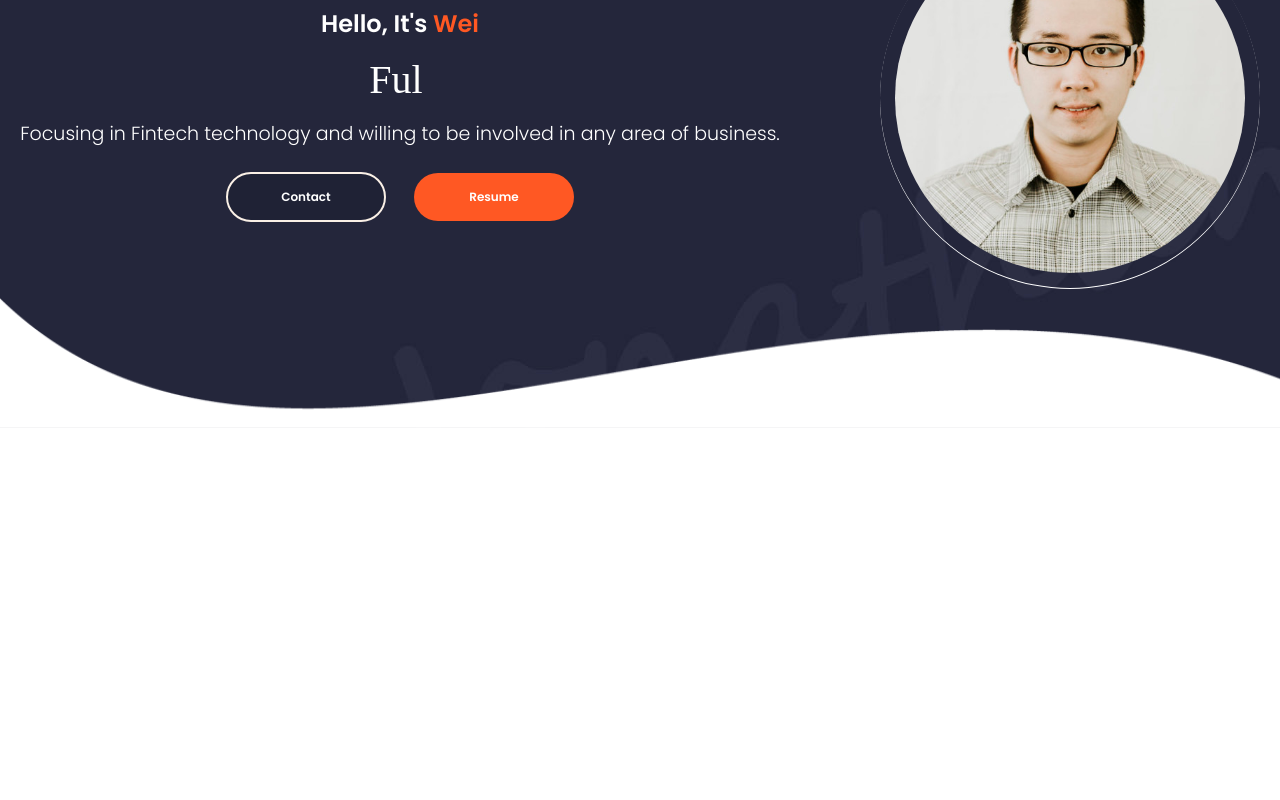
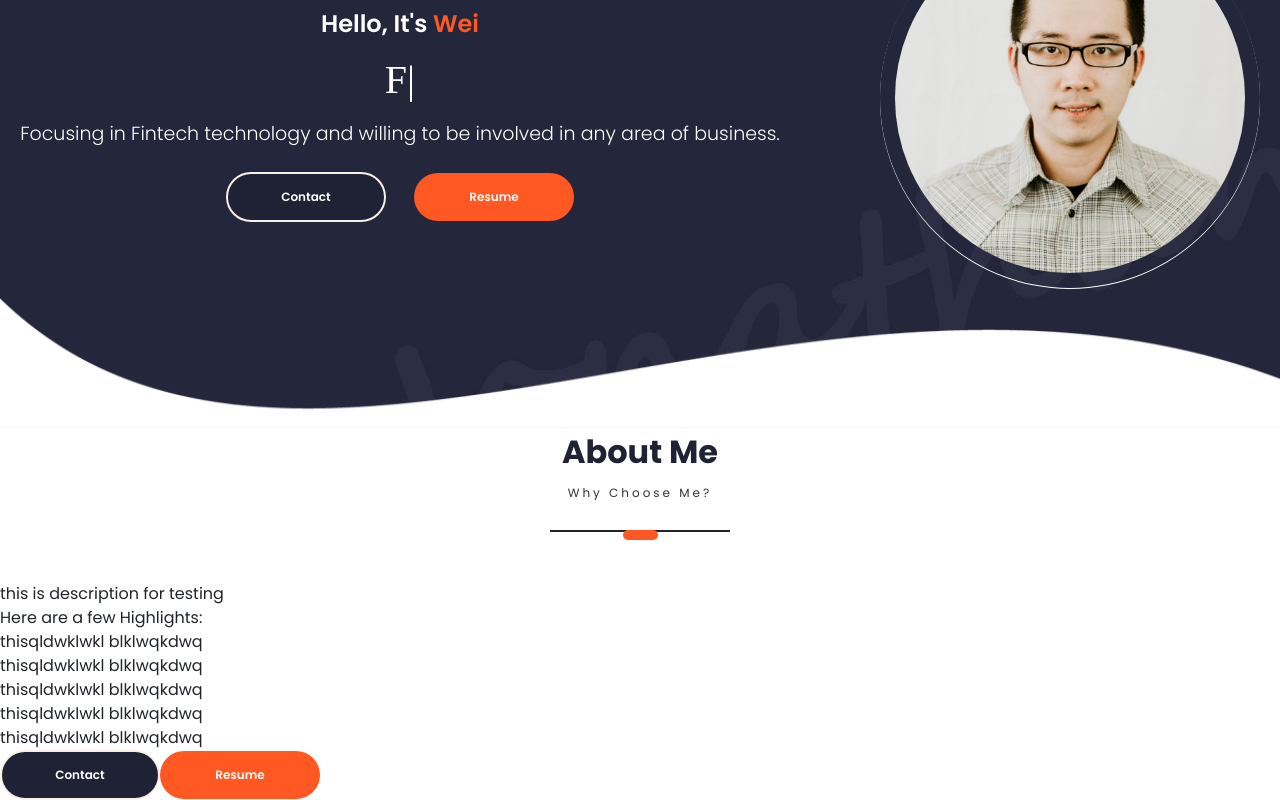
Before and after one commit to itswcl/WCL_Portfolio, a React (Create React App) app in the folder client/: page / in a window 1280 px wide. Shown: the part 242-1042 px from the top of the page. Before the commit the page ends 800 px from the top, so only its background shows below. Built offline with nearby package versions, Linux system fonts and the light colour scheme; a web font is replaced by a local one.

Commit message:
update about me component

```diff
--- /dev/null
+++ b/client/src/Components/AboutMe/AboutMe.js
@@ -0,0 +1,69 @@
+import React, { useEffect } from 'react'
+import ScreenHeading from '../../utilities/ScreenHeading/ScreenHeading'
+import ScrollService from '../../utilities/ScrollService'
+import Animation from '../../utilities/Animation'
+import { Link } from 'react-router-dom'
+
+const AboutMe = ({ id }) => {
+    let fadeInScreenHandler = (screen) => {
+        if (screen.fadeScreen !== id) return;
+        Animation.animations.fadeInScreen(id)
+    }
+
+    const fadeInSubscription = ScrollService.currentScreenFadeIn.subscribe(fadeInScreenHandler)
+    const SCREEN_CONSTANTS = {
+        description: "this is description for testing",
+        highlights: {
+            bullets: [
+                "thisqldwklwkl blklwqkdwq",
+                "thisqldwklwkl blklwqkdwq",
+                "thisqldwklwkl blklwqkdwq",
+                "thisqldwklwkl blklwqkdwq",
+                "thisqldwklwkl blklwqkdwq",
+            ],
+            heading: "Here are a few Highlights:"
+        }
+    }
+
+    const renderHighlight = () => {
+        return (
+            SCREEN_CONSTANTS.highlights.bullets.map((value, idx) => (
+                <div className='highlight' key={idx}>
+                    <div className='highlight-blob'></div>
+                    <span>{value}</span>
+                </div>
+            ))
+        )
+    }
+
+    return (
+        <div className='about-me-container screen-container' id={id || ""}>
+            <div className='about-me-parent'>
+                <ScreenHeading title={'About Me'} subHeading={'Why Choose Me?'} />
+                <div className='about-me-card'>
+                    {/* <div className='about-me-profile'></div> */}
+                    <div className='about-me-details'>
+                        <span className='about-me-description'>{SCREEN_CONSTANTS.description}</span>
+                        <div className='about-me-highlights'>
+                            <div className='highlight-heading'>
+                                <span>{SCREEN_CONSTANTS.highlights.heading}</span>
+                            </div>
+                            {renderHighlight()}
+                        </div>
+                        <div className='about-me-option'>
+                            <button className='btn primary-btn'>
+                                Contact
+                            </button>
+                            {/* access the file thru /Resumexxx.pdf from public folder */}
+                            <Link to="/Resume_Wayne_Lee.pdf" target="_blank">
+                                <button className='btn highlighted-btn'>Resume</button>
+                            </Link>
+                        </div>
+                    </div>
+                </div>
+            </div>
+        </div>
+    )
+}
+
+export default AboutMe
--- a/client/src/utilities/commonUtils.js
+++ b/client/src/utilities/commonUtils.js
@@ -1,9 +1,14 @@
 import Home from '../Components/Home/Home'
+import AboutMe from '../Components/AboutMe/AboutMe';
 
 export const TOTAL_SCREENS = [
     {
         screen_name: "Home",
         component: Home,
+    },
+    {
+        screen_name: "AboutMe",
+        component: AboutMe,
     },
 ]
 
```
Also changed, not shown: client/src/Components/AboutMe/AboutMe.css (added).
